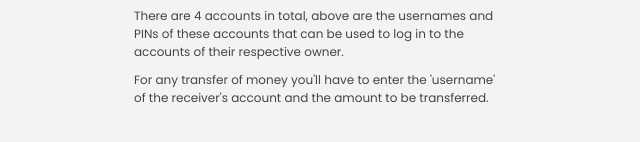
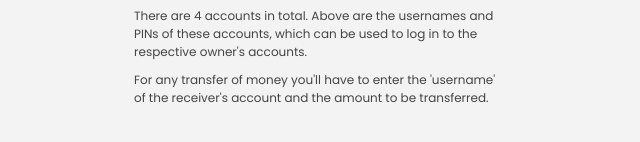
Before and after one commit to hitarth-gg/JS-Mini-Projects, a plain HTML site: page Bankist/index.html in a window 1280 px wide. Shown: the part 516-658 px from the top of the page, 320-960 px from the left. Drawn offline with Linux system fonts and the light colour scheme.

Commit message:
Update index.html

```diff
--- a/Bankist/index.html
+++ b/Bankist/index.html
@@ -50,7 +50,8 @@
           <li>stw: 3333</li>
           <li>ss: 4444</li>
         </ul>
-        <p style="width: 30%; margin-top:1rem;">There are 4 accounts in total, above are the usernames and PINs of these accounts that can be used to log in to the accounts of their respective owner.</p>
+        <p style="width: 30%; margin-top:1rem;">There are 4 accounts in total. Above are the usernames and PINs of these accounts, which can be used to log in to the respective owner's accounts.
+</p>
         <p style="width: 30%; margin-top:1rem;">For any transfer of money you'll have to enter the 'username' of the receiver's account and the amount to be transferred.</p>
     </div>
     <main class="app">
```
